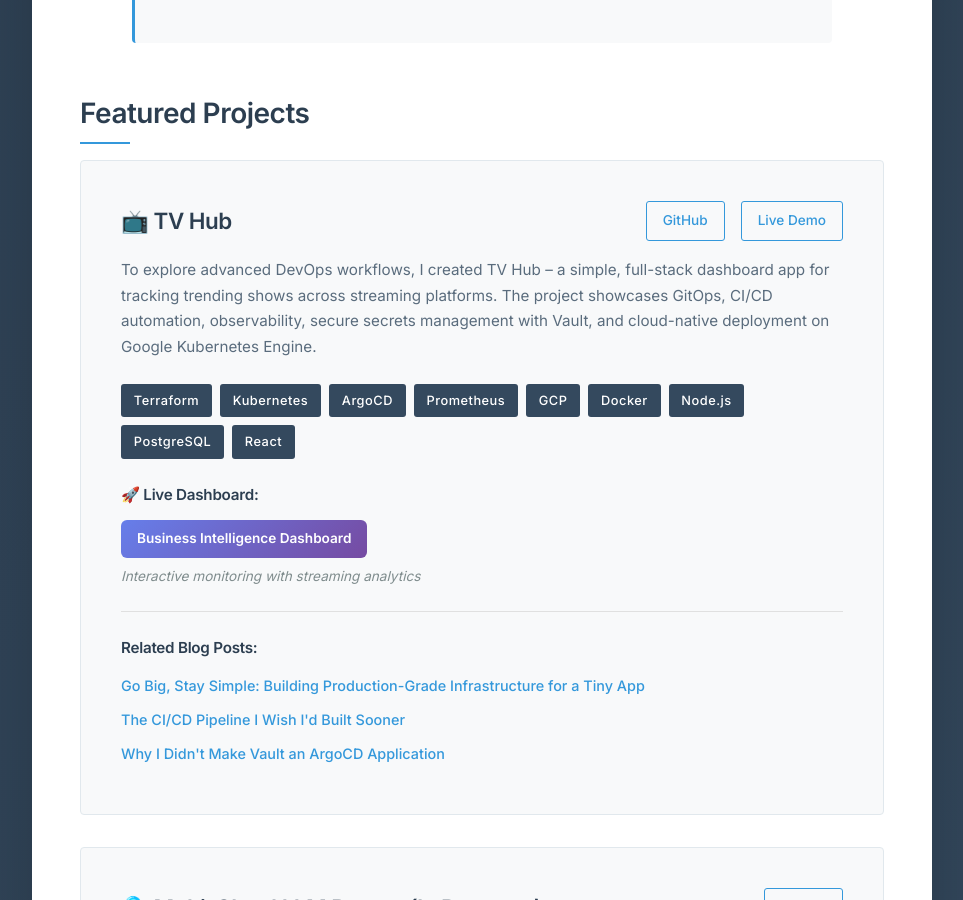
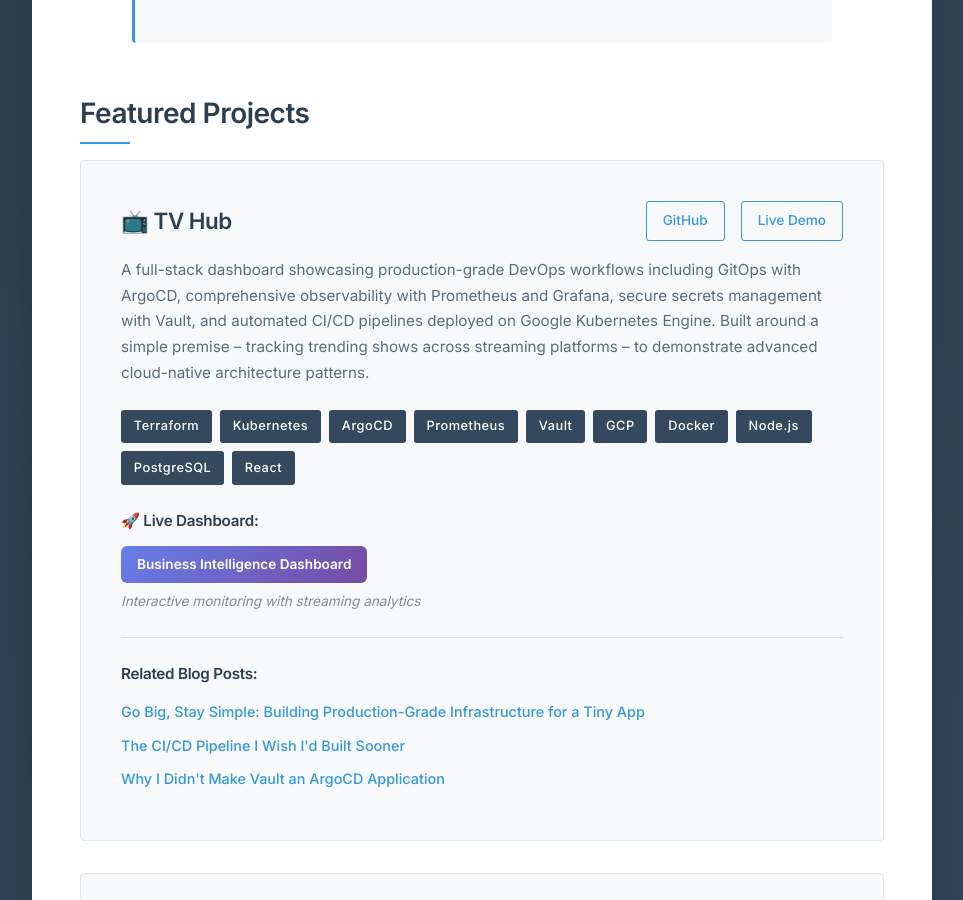
Before and after one commit to navillasa/navillasa.github.io, a Jekyll site: the page built from index.md, in a window 1280 px wide and 900 px high, scrolled down 727 px. Shown: the whole window, without its empty margins (158-1121 px from the left). Built offline with Jekyll 4.4.1, drawn with Linux system fonts in a browser that asks for light colours.

Commit message:
Improve TV Hub project description and add Vault tech tag
- Rewrite description to lead with impressive technical implementations
- Position TV theme as vehicle for demonstrating advanced architecture
- Add Vault to tech stack to match description

```diff
--- a/index.md
+++ b/index.md
@@ -50,13 +50,14 @@ title: "DevOps Engineer"
                 </div>
             </div>
             <p class="project-description">
-                To explore advanced DevOps workflows, I created TV Hub – a simple, full-stack dashboard app for tracking trending shows across streaming platforms. The project showcases GitOps, CI/CD automation, observability, secure secrets management with Vault, and cloud-native deployment on Google Kubernetes Engine.
+                A full-stack dashboard showcasing production-grade DevOps workflows including GitOps with ArgoCD, comprehensive observability with Prometheus and Grafana, secure secrets management with Vault, and automated CI/CD pipelines deployed on Google Kubernetes Engine. Built around a simple premise – tracking trending shows across streaming platforms – to demonstrate advanced cloud-native architecture patterns.
             </p>
             <div class="tech-stack">
                 <span class="tech-tag">Terraform</span>
                 <span class="tech-tag">Kubernetes</span>
                 <span class="tech-tag">ArgoCD</span>
                 <span class="tech-tag">Prometheus</span>
+                <span class="tech-tag">Vault</span>
                 <span class="tech-tag">GCP</span>
                 <span class="tech-tag">Docker</span>
                 <span class="tech-tag">Node.js</span>
```
Also changed, not shown: 3 other files.
